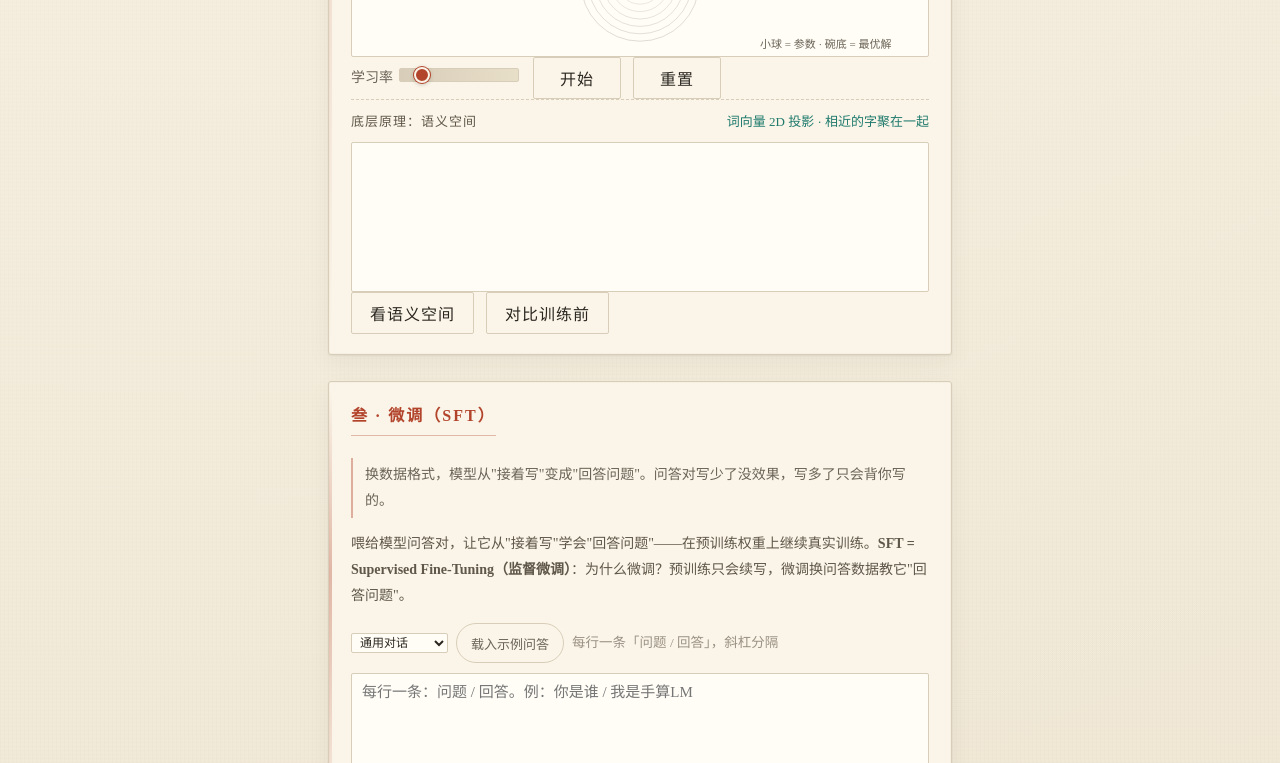
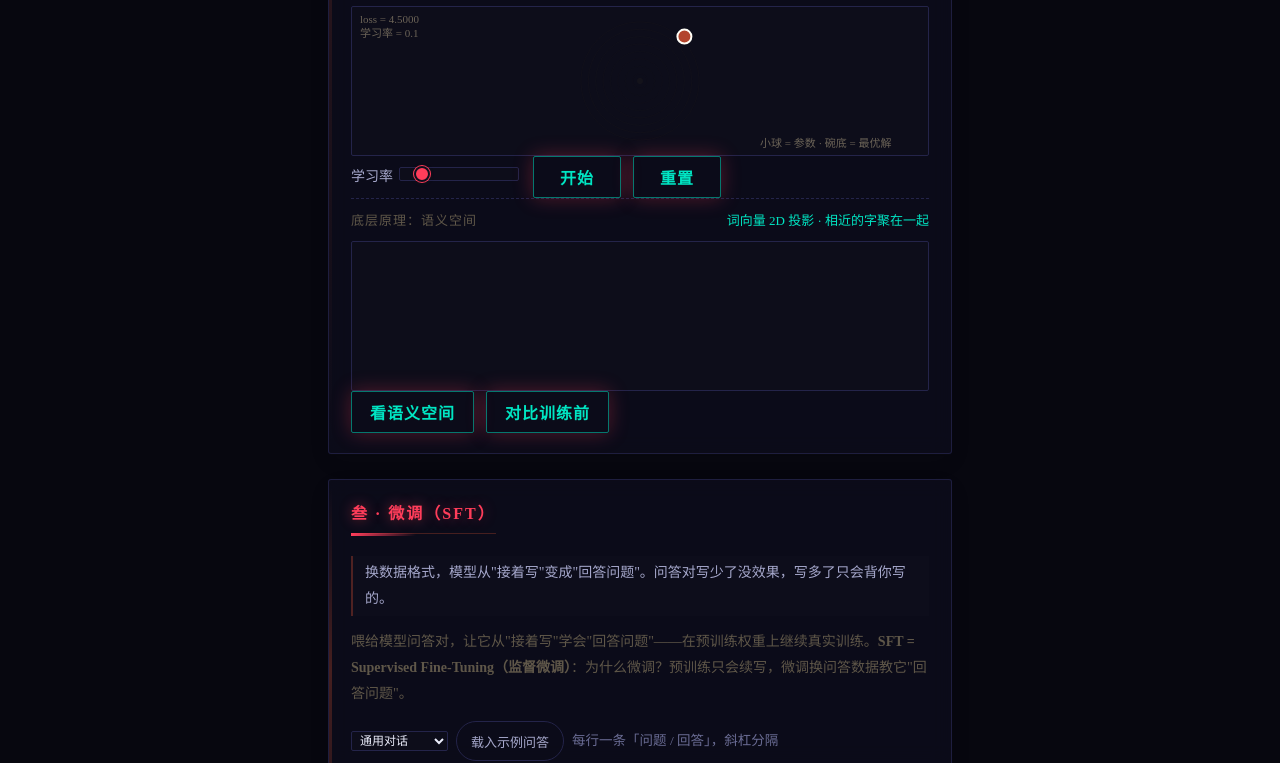
Before and after one commit to oneinitAI/handcalc-lm, a website built with Vite: page index.html in a window 1280 px wide. Shown: the part 2037-2800 px from the top of the page. Built offline with nearby package versions, Linux system fonts and the light colour scheme.

Commit message:
feat: 最大胆UI——抛弃理性：深空墨底+霓虹对撞(朱砂/青磷)+背景数字粒子生命+巨型渐变标题+3D磁吸卡片+霓虹按钮/tab/滚动条+鼠标光晕跟随

```diff
--- a/index.html
+++ b/index.html
@@ -6,6 +6,7 @@
     <title>手算LM · HandCalc-LM</title>
   </head>
   <body>
+    <canvas id="bg-particles"></canvas>
     <div id="app">手算LM — 加载中…</div>
     <script type="module" src="/src/main.js"></script>
   </body>
--- a/src/main.js
+++ b/src/main.js
@@ -21,6 +21,7 @@ import { createGradientDescent, createWave } from './animation.js'
 import { initMultiModal } from './mm.js'
 import { initDict } from './dict.js'
 import { PAPERS, PAPER_CATS } from './papers.js'
+import { initParticles } from './particles.js'
 import { DEFAULT_QA, QA_SETS, formatPairs, buildSftData, qaPrompt, extendVocab } from './sft.js'
 import { dpoTrainStep, makeRefModel } from './dpo.js'
 
@@ -1242,6 +1243,16 @@ $('genBtn').addEventListener('click', () => {
   }
 })
 
+// 大胆层：背景数字粒子 + 鼠标光晕
+initParticles(document.getElementById('bg-particles'))
+const _glow = document.createElement('div')
+_glow.id = 'cursorGlow'
+document.body.appendChild(_glow)
+window.addEventListener('mousemove', (e) => {
+  _glow.style.left = e.clientX + 'px'
+  _glow.style.top = e.clientY + 'px'
+})
+
 // ---------- 主题切换（暗色/亮色，localStorage 持久化）----------
 function applyTheme(t) {
   document.documentElement.setAttribute('data-theme', t)
--- /dev/null
+++ b/src/particles.js
@@ -0,0 +1,55 @@
+// ============================================================
+// src/particles.js —— 背景"数字生命"粒子（大胆层）
+// 数字/汉字在深空底上缓缓飘落，青磷/朱砂双色
+// ============================================================
+
+export function initParticles(canvas) {
+  const dpr = window.devicePixelRatio || 1
+  let w = 0, h = 0, ctx = null
+  const chars = '0123456789abcdef手算LM月光荷塘注意力模型token梯度loss数据曲线像素音高猜字魔法'.split('')
+  const parts = []
+  const N = 80
+
+  function resize() {
+    w = window.innerWidth
+    h = window.innerHeight
+    canvas.width = w * dpr
+    canvas.height = h * dpr
+    ctx = canvas.getContext('2d')
+    ctx.setTransform(dpr, 0, 0, dpr, 0, 0)
+  }
+
+  function make() {
+    return {
+      x: Math.random() * w,
+      y: Math.random() * h,
+      v: 0.15 + Math.random() * 0.7,
+      s: 9 + Math.random() * 14,
+      c: Math.random() < 0.5 ? '0,229,195' : '255,61,90',
+      ch: chars[Math.floor(Math.random() * chars.length)],
+      a: 0.05 + Math.random() * 0.18,
+      drift: (Math.random() - 0.5) * 0.3,
+    }
+  }
+
+  function loop() {
+    ctx.clearRect(0, 0, w, h)
+    for (const p of parts) {
+      p.y -= p.v
+      p.x += p.drift
+      if (p.y < -20 || p.x < -20 || p.x > w + 20) {
+        Object.assign(p, make())
+        p.y = h + 20
+      }
+      ctx.fillStyle = `rgba(${p.c},${p.a})`
+      ctx.font = `${p.s}px serif`
+      ctx.fillText(p.ch, p.x, p.y)
+    }
+    requestAnimationFrame(loop)
+  }
+
+  resize()
+  for (let i = 0; i < N; i++) parts.push(make())
+  window.addEventListener('resize', resize)
+  requestAnimationFrame(loop)
+}
--- a/src/style.css
+++ b/src/style.css
@@ -545,6 +545,111 @@ textarea, input, select { font-size: 15px; }
 .blind-title { font-size: 15px; }
 .egg { font-size: 13.5px; }
 
+/* ============================================================
+ * 大胆层：数字生命 × 霓虹手稿（抛弃克制的羊皮纸）
+ * VARIANCE 9 / MOTION 7 —— 深空墨底 + 霓虹对撞 + 巨型排版 + 3D 磁吸
+ * ============================================================ */
+:root {
+  --paper: #07070f;
+  --paper-2: #0f0f1e;
+  --ink: #eceefc;
+  --ink-soft: #a6a8cc;
+  --ink-faint: #6a6c94;
+  --accent: #ff3d5a;
+  --glow: #00e5c3;
+  --line: #24244a;
+}
+[data-theme="dark"] {
+  --paper: #05050c; --paper-2: #0d0d1a;
+  --ink: #eceefc; --ink-soft: #a6a8cc; --ink-faint: #6a6c94;
+  --accent: #ff3d5a; --glow: #00e5c3; --line: #222246;
+}
+
+/* 背景粒子层 */
+#bg-particles { position: fixed; inset: 0; z-index: -1; pointer-events: none; }
+
+body {
+  background:
+    radial-gradient(1200px 800px at 20% 0%, rgba(255, 61, 90, 0.07), transparent 60%),
+    radial-gradient(1000px 700px at 90% 100%, rgba(0, 229, 195, 0.07), transparent 60%),
+    #07070f;
+}
+
+/* 巨型渐变标题（霓虹呼吸） */
+.title {
+  font-size: clamp(2.6rem, 9vw, 6.2rem);
+  letter-spacing: 0.05em;
+  background: linear-gradient(120deg, #ff3d5a, #ffb03d, #00e5c3);
+  -webkit-background-clip: text;
+  background-clip: text;
+  color: transparent;
+  filter: drop-shadow(0 0 16px rgba(255, 61, 90, 0.35));
+  animation: titleGlow 4s ease-in-out infinite;
+}
+@keyframes titleGlow {
+  0%, 100% { filter: drop-shadow(0 0 14px rgba(255, 61, 90, 0.3)); }
+  50% { filter: drop-shadow(0 0 28px rgba(0, 229, 195, 0.5)); }
+}
+.title::after { background: linear-gradient(90deg, var(--accent), var(--glow)); height: 3px; }
+
+/* 卡片：玻璃深底 + 霓虹 hover 3D 磁吸 */
+.card {
+  background: rgba(15, 15, 30, 0.72);
+  border: 1px solid rgba(36, 36, 74, 0.8);
+  backdrop-filter: blur(10px);
+  transition: transform .3s cubic-bezier(0.16, 1, 0.3, 1), box-shadow .3s, border-color .3s;
+}
+.card:hover {
+  border-color: rgba(255, 61, 90, 0.55);
+  box-shadow: 0 0 30px rgba(255, 61, 90, 0.16), 0 0 70px rgba(0, 229, 195, 0.07);
+  transform: perspective(1000px) rotateX(1.5deg) rotateY(-1.5deg) translateY(-4px);
+}
+.card h2 { color: var(--accent); text-shadow: 0 0 14px rgba(255, 61, 90, 0.45); position: relative; }
+.card h2::after { content: ''; position: absolute; left: 0; bottom: -3px; height: 3px; width: 45%; background: linear-gradient(90deg, var(--accent), transparent); }
+
+/* 按钮：霓虹渐变 */
+.btn { background: linear-gradient(135deg, #ff3d5a, #ff7a3d); color: #0a0a14; font-weight: 700; box-shadow: 0 0 20px rgba(255, 61, 90, 0.3); }
+.btn:hover:not(:disabled) { box-shadow: 0 0 36px rgba(255, 61, 90, 0.6); background: linear-gradient(135deg, #ff5a70, #ff9450); }
+.btn.ghost { background: transparent; color: var(--glow); border: 1px solid rgba(0, 229, 195, 0.5); }
+.btn.ghost:hover:not(:disabled) { box-shadow: 0 0 22px rgba(0, 229, 195, 0.3); border-color: var(--glow); color: var(--glow); background: transparent; }
+
+/* 硬编码浅色 → 深底（不破坏结构） */
+textarea, input, select, .canvas, .pixel-canvas, .dict-canvas, .ms-calc, .answer,
+.vocab-char, .calc-key, .ms-calc-display, .progress-track, .param-bar {
+  background: #0d0d1a !important;
+  color: var(--ink);
+}
+
+/* Tab 霓虹激活 */
+.tab-btn.on { background: linear-gradient(135deg, #ff3d5a, #ff7a3d); color: #0a0a14; border-color: transparent; box-shadow: 0 0 24px rgba(255, 61, 90, 0.45); font-weight: 700; }
+
+/* 阶段条霓虹 */
+.stage-dot.on { border-color: var(--glow); color: var(--glow); box-shadow: 0 0 14px rgba(0, 229, 195, 0.35); }
+
+/* 内容块统一深玻璃 */
+.teach, .note, .intro, .howto, .feat, .ach-item, .dict-item, .faq-a, .pref-list, .gloss-item, .stage-bar {
+  background: rgba(15, 15, 30, 0.6);
+}
+.feat, .dict-item, .ach-item { border-color: rgba(36, 36, 74, 0.9); }
+
+/* 题签印章霓虹 */
+.masthead::after { border-color: var(--accent); color: var(--accent); box-shadow: 0 0 16px rgba(255, 61, 90, 0.35); }
+
+/* 鼠标光晕跟随 */
+#cursorGlow {
+  position: fixed; width: 420px; height: 420px; border-radius: 50%;
+  pointer-events: none; z-index: -1;
+  background: radial-gradient(circle, rgba(255, 61, 90, 0.07), transparent 60%);
+  transform: translate(-50%, -50%);
+  transition: left 0.08s linear, top 0.08s linear;
+}
+
+/* 滚动条霓虹 */
+::-webkit-scrollbar-thumb { background: linear-gradient(#ff3d5a, #00e5c3); }
+
+/* 词向量/嵌入 小图也深底 */
+.ms-table th { background: rgba(255, 61, 90, 0.08); }
+
 /* 术语表 + FAQ */
 .glossary { display: grid; grid-template-columns: 1fr 1fr; gap: 4px 18px; font-size: 13px; }
 .gloss-item b { color: var(--accent); margin-right: 6px; }
```
